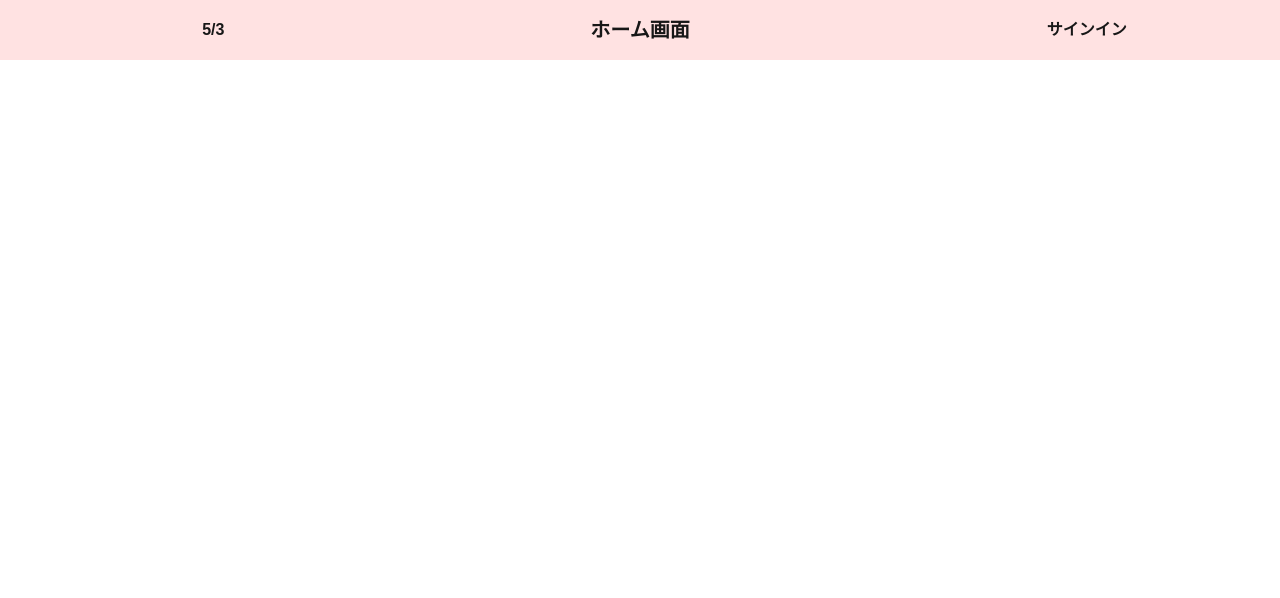
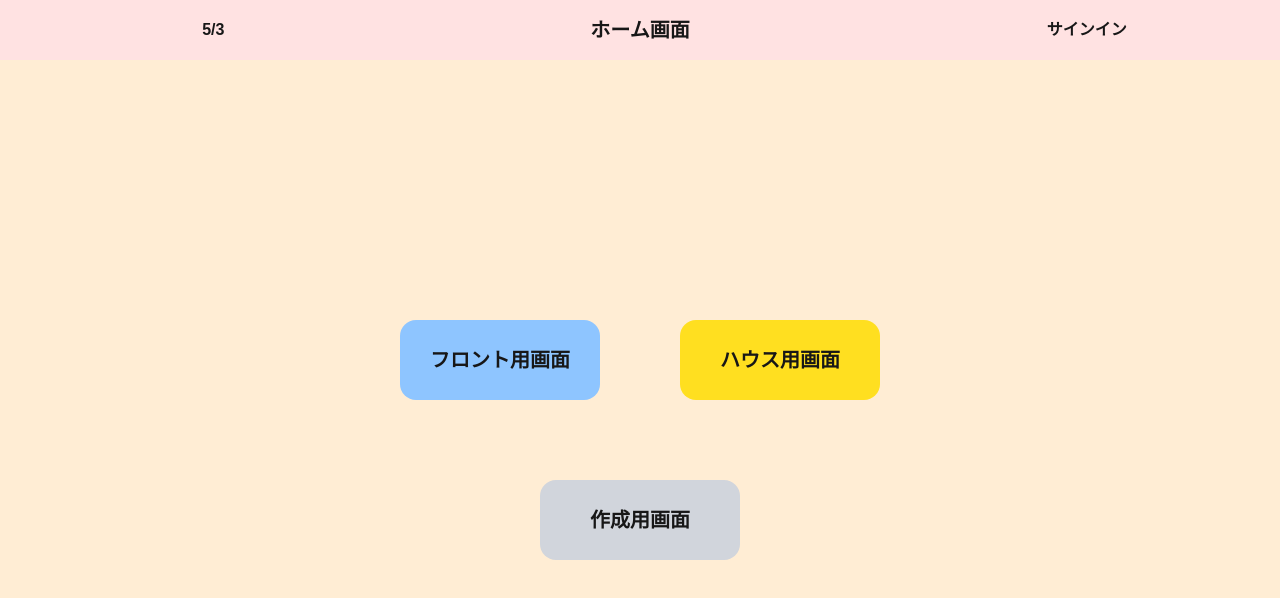
Before and after one commit to kiyo-8jo/cleaning-app, a Next.js app: page / in a window 1280 px wide. Shown: the top 598 px of the page. Built offline with nearby package versions, Linux system fonts and the light colour scheme.

Commit message:
[add] Homeページの外観作成
HomeページのHtmlとcssを作成、各ページへ遷移させるためのボタンを作成しました

```diff
--- /dev/null
+++ b/src/app/(main)/(home)/page.tsx
@@ -0,0 +1,23 @@
+import Link from "next/link";
+
+const page = () => {
+  return (
+    <div className="bg-orange-100 h-[95vh] flex flex-col justify-center items-center gap-20">
+      <div className="flex items-center justify-center gap-20">
+        <div className="bg-blue-300 flex justify-center items-center w-50 h-20 text-center rounded-2xl font-bold text-xl">
+          <Link href="/front" className="w-full leading-20">
+            フロント用画面
+          </Link>
+        </div>
+        <div className="bg-yellow-300 flex justify-center items-center w-50 h-20 text-center rounded-2xl font-bold text-xl">
+          <Link href="/house" className="w-full leading-20">ハウス用画面</Link>
+        </div>
+      </div>
+      <div className="bg-gray-300 flex justify-center items-center w-50 h-20 text-center rounded-2xl font-bold text-xl">
+        <Link href="/create" className="w-full leading-20">作成用画面</Link>
+      </div>
+    </div>
+  );
+};
+
+export default page;
--- a/src/app/page.tsx
+++ /dev/null
@@ -1,3 +0,0 @@
-export default function Home() {
-  return <div></div>;
-}
```
